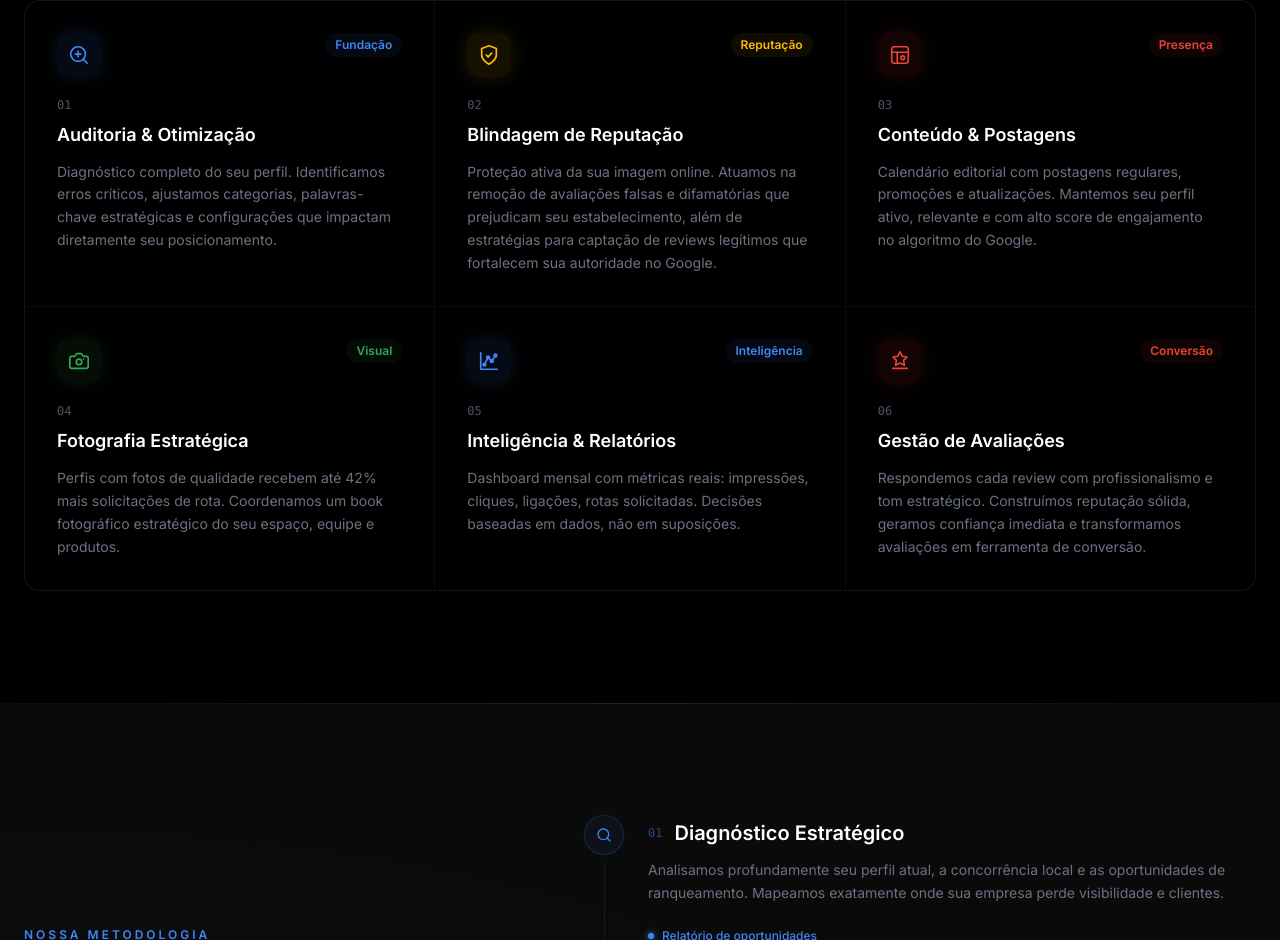
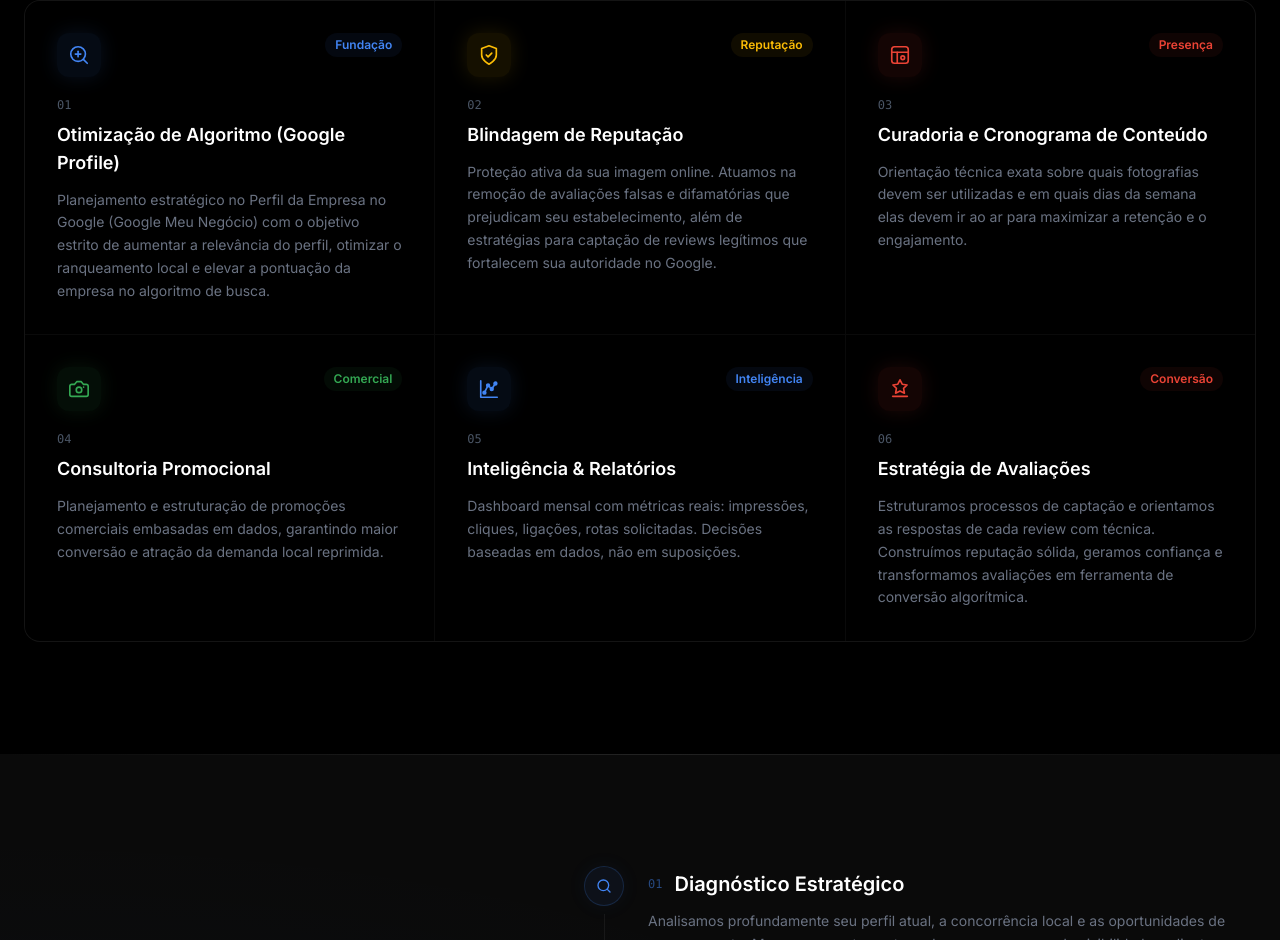
Before and after one commit to murilobauck/verano_lpV2, a React (Vite) app: page / in a window 1280 px wide. Shown: the part 1860-2800 px from the top of the page. Built offline with nearby package versions, Linux system fonts and the light colour scheme.

Commit message:
feat: auxilo postagens

```diff
--- a/src/app/components/FAQ.tsx
+++ b/src/app/components/FAQ.tsx
@@ -15,7 +15,7 @@ const faqs = [
   {
     question: "Como funciona a remoção de avaliações falsas?",
     answer:
-      "Identificamos avaliações que violam as diretrizes do Google — como reviews falsos, de concorrentes ou difamatórios sem relação com o estabelecimento. Atuamos com o processo oficial de denúncia e, quando necessário, escalamos o caso diretamente com o suporte do Google.",
+      "Identificamos avaliações que violam as diretrizes do Google — como reviews falsos, de concorrentes ou difamatórios sem relação com o estabelecimento. Orientamos o processo oficial de denúncia e a documentação necessária para escalar o caso junto ao suporte do Google.",
   },
   {
     question: "Preciso dar acesso ao meu perfil do Google?",
--- a/src/app/components/Footer.tsx
+++ b/src/app/components/Footer.tsx
@@ -56,7 +56,7 @@ export function Footer() {
               </span>
             </a>
             <p className="text-gray-500 text-sm leading-relaxed max-w-xs mb-6">
-              Posicionamos empresas locais no topo do Google Maps com estratégia, dados e execução de alto nível.
+              Posicionamos empresas locais no topo do Google Maps com estratégia, dados e consultoria de alto nível.
             </p>
             <div className="flex items-center gap-3">
               {socials.map((social) => (
--- a/src/app/components/Hero.tsx
+++ b/src/app/components/Hero.tsx
@@ -49,7 +49,7 @@ export function Hero() {
   };
   const itemVariants = {
     hidden: { y: 30, opacity: 0 },
-    visible: { y: 0, opacity: 1, transition: { duration: 0.7, ease: [0.25, 0.1, 0.25, 1] } },
+    visible: { y: 0, opacity: 1, transition: { duration: 0.7, ease: [0.25, 0.1, 0.25, 1] as const } },
   };
 
   return (
@@ -126,7 +126,7 @@ export function Hero() {
             className="text-base md:text-lg text-gray-400 mb-10 max-w-xl mx-auto leading-relaxed"
           >
             Posicionamos sua empresa no topo do{" "}
-            <span className="text-white">Google Maps</span> com estratégia, dados e execução de alto nível. Resultados mensuráveis. Clientes qualificados.
+            <span className="text-white">Google Maps</span> com estratégia, dados e inteligência de alto nível. Resultados mensuráveis. Clientes qualificados.
           </motion.p>
 
           {/* CTAs */}
--- a/src/app/components/Pricing.tsx
+++ b/src/app/components/Pricing.tsx
@@ -12,8 +12,8 @@ const plans = [
     features: [
       "Auditoria completa do perfil",
       "Otimização inicial full",
-      "1 postagem semanal",
-      "Resposta a avaliações",
+      "Cronograma estratégico (1 post/sem)",
+      "Análise de avaliações e reviews",
       "Relatório mensal de desempenho",
       "Suporte por WhatsApp",
     ],
@@ -29,10 +29,10 @@ const plans = [
     color: "#FBBC05",
     features: [
       "Tudo do Essencial",
-      "3 postagens semanais",
+      "Plan. de cronograma (3 dias/sem.)",
       "Estratégia de captação de avaliações",
-      "Remoção de avaliações falsas/difamatórias",
-      "Gestão de Q&A do perfil",
+      "Curadoria de remoção (reviews falsos)",
+      "Consultoria de Q&A do perfil",
       "Análise de concorrência mensal",
       "Relatório executivo quinzenal",
       "Gerente de conta dedicado",
@@ -100,8 +100,7 @@ export function Pricing() {
                 willChange: "opacity, transform",
                 transform: "translateZ(0)",
               }}
-              className={`relative rounded-2xl p-8 flex flex-col gap-6 transition-colors duration-300 ${
-                plan.highlight
+              className={`relative rounded-2xl p-8 flex flex-col gap-6 transition-colors duration-300 ${plan.highlight
                 ? "bg-white/[0.04] border-2 shadow-[0_0_60px_rgba(251,188,5,0.08)]"
                 : "bg-white/[0.02] border hover:bg-white/[0.03]"
                 }`}
@@ -154,8 +153,7 @@ export function Pricing() {
                 href={`https://wa.me/5519995748782?text=Olá!%20Quero%20contratar%20o%20plano%20${encodeURIComponent(plan.name)}.`}
                 target="_blank"
                 rel="noopener noreferrer"
-                className={`group w-full mt-2 flex items-center justify-center gap-2 py-3.5 rounded-xl text-sm font-semibold transition-all duration-300 ${
-                  plan.highlight
+                className={`group w-full mt-2 flex items-center justify-center gap-2 py-3.5 rounded-xl text-sm font-semibold transition-all duration-300 ${plan.highlight
                   ? "text-black hover:opacity-90"
                   : "text-white border border-white/10 hover:border-white/25 hover:bg-white/[0.03]"
                   }`}
--- a/src/app/components/Process.tsx
+++ b/src/app/components/Process.tsx
@@ -34,7 +34,7 @@ const steps = [
     number: "03",
     title: "Construção de Autoridade",
     description:
-      "Executamos campanhas de geração de avaliações, publicamos conteúdo estratégico e construímos sinais de relevância local que elevam seu ranking progressivamente.",
+      "Desenhamos suas campanhas promocionais, arquitetamos seu cronograma de postagens e construímos sinais de relevância local e avaliações legítimas que elevam seu ranking no algoritmo.",
     color: "#FBBC05",
     outcome: "Crescimento orgânico constante",
     icon: (
--- a/src/app/components/Services.tsx
+++ b/src/app/components/Services.tsx
@@ -67,9 +67,9 @@ function IconShield({ color }: { color: string }) {
 const services = [
   {
     number: "01",
-    title: "Auditoria & Otimização",
+    title: "Otimização de Algoritmo (Google Profile)",
     description:
-      "Diagnóstico completo do seu perfil. Identificamos erros críticos, ajustamos categorias, palavras-chave estratégicas e configurações que impactam diretamente seu posicionamento.",
+      "Planejamento estratégico no Perfil da Empresa no Google (Google Meu Negócio) com o objetivo estrito de aumentar a relevância do perfil, otimizar o ranqueamento local e elevar a pontuação da empresa no algoritmo de busca.",
     Icon: IconAudit,
     color: "#4285F4",
     tag: "Fundação",
@@ -85,21 +85,21 @@ const services = [
   },
   {
     number: "03",
-    title: "Conteúdo & Postagens",
+    title: "Curadoria e Cronograma de Conteúdo",
     description:
-      "Calendário editorial com postagens regulares, promoções e atualizações. Mantemos seu perfil ativo, relevante e com alto score de engajamento no algoritmo do Google.",
+      "Orientação técnica exata sobre quais fotografias devem ser utilizadas e em quais dias da semana elas devem ir ao ar para maximizar a retenção e o engajamento.",
     Icon: IconContent,
     color: "#EA4335",
     tag: "Presença",
   },
   {
     number: "04",
-    title: "Fotografia Estratégica",
+    title: "Consultoria Promocional",
     description:
-      "Perfis com fotos de qualidade recebem até 42% mais solicitações de rota. Coordenamos um book fotográfico estratégico do seu espaço, equipe e produtos.",
+      "Planejamento e estruturação de promoções comerciais embasadas em dados, garantindo maior conversão e atração da demanda local reprimida.",
     Icon: IconCamera,
     color: "#34A853",
-    tag: "Visual",
+    tag: "Comercial",
   },
   {
     number: "05",
@@ -112,9 +112,9 @@ const services = [
   },
   {
     number: "06",
-    title: "Gestão de Avaliações",
+    title: "Estratégia de Avaliações",
     description:
-      "Respondemos cada review com profissionalismo e tom estratégico. Construímos reputação sólida, geramos confiança imediata e transformamos avaliações em ferramenta de conversão.",
+      "Estruturamos processos de captação e orientamos as respostas de cada review com técnica. Construímos reputação sólida, geramos confiança e transformamos avaliações em ferramenta de conversão algorítmica.",
     Icon: IconReputation,
     color: "#EA4335",
     tag: "Conversão",
--- a/src/app/components/TermsOfService.tsx
+++ b/src/app/components/TermsOfService.tsx
@@ -33,14 +33,14 @@ export function TermsOfService() {
 
             <section>
               <h2 className="text-2xl font-semibold text-white mb-4">2. Descrição dos Serviços</h2>
-              <p className="mb-3">A Verano Company oferece serviços de gestão e otimização de perfis do Google Meu Negócio, incluindo:</p>
+              <p className="mb-3">A Verano Company oferece serviços de consultoria estratégica e otimização de perfis do Google Meu Negócio, incluindo:</p>
               <ul className="list-disc list-inside space-y-2 ml-4">
-                <li>Auditoria e otimização de perfis</li>
-                <li>Criação e publicação de postagens</li>
-                <li>Gestão de avaliações e respostas</li>
-                <li>Relatórios de desempenho</li>
-                <li>Estratégias de SEO local</li>
-                <li>Suporte e consultoria especializada</li>
+                <li>Auditoria e otimização algorítmica de perfis</li>
+                <li>Curadoria e elaboração de cronogramas de conteúdo e promoções</li>
+                <li>Consultoria de reputação e estratégia para gestão de avaliações</li>
+                <li>Relatórios analíticos mensais de desempenho</li>
+                <li>Estratégias avançadas de SEO local</li>
+                <li>Suporte e inteligência comercial de mercado</li>
               </ul>
             </section>
 
```
Lines whose indentation alone changed are shown as unchanged.
